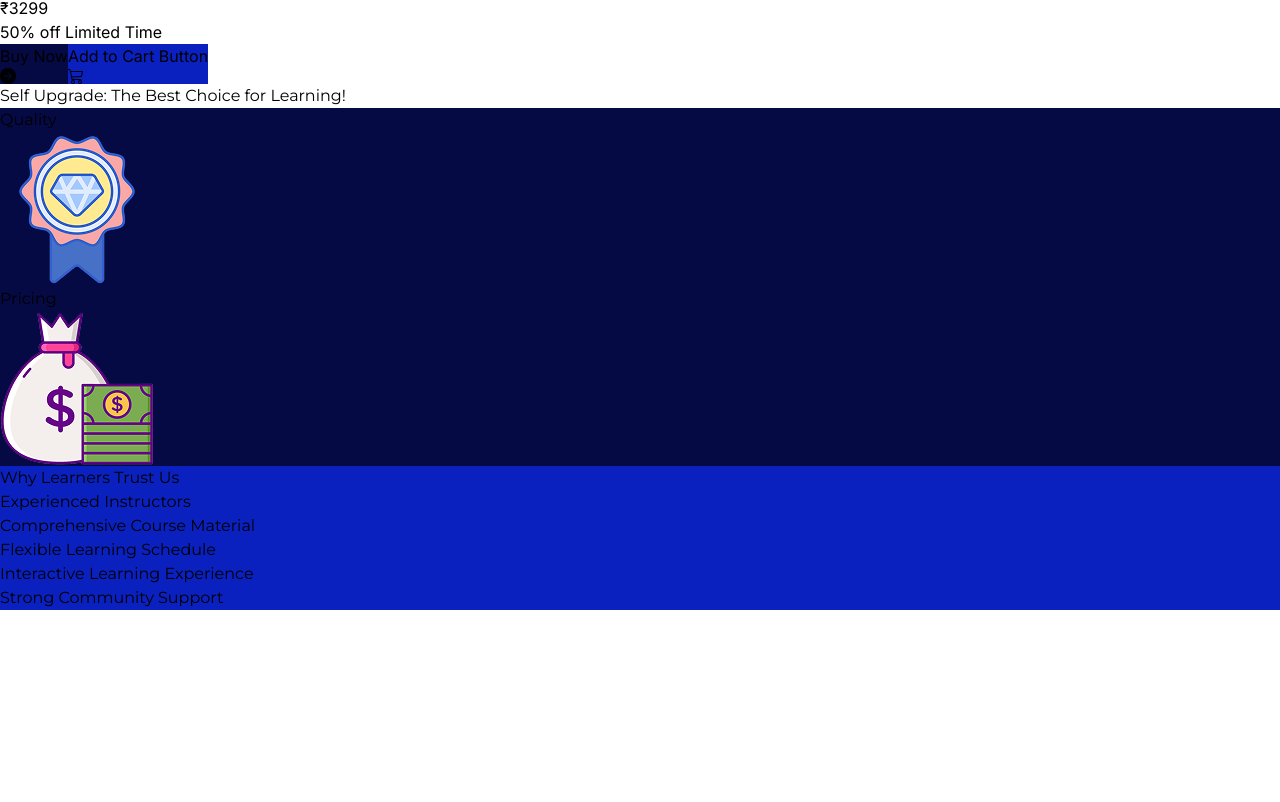
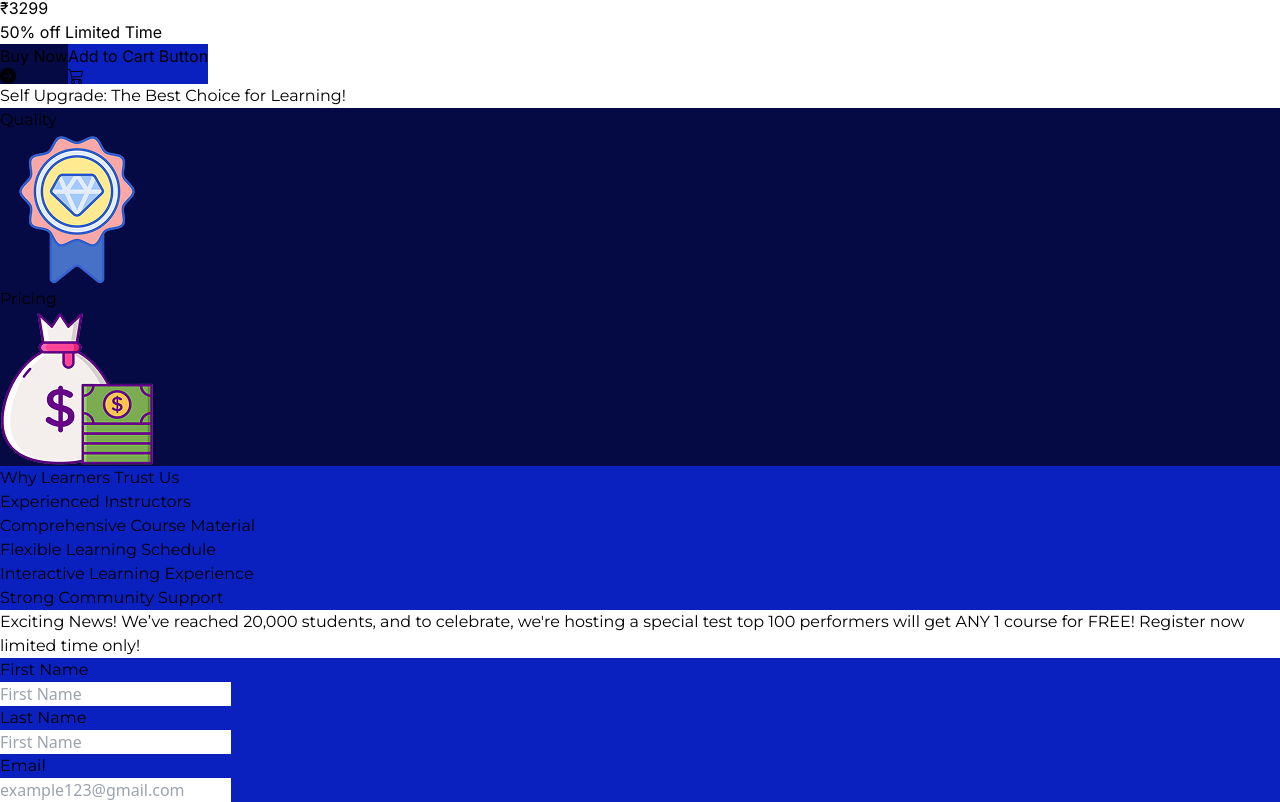
Before and after one commit to Manju1392k/Self-Upgrade, a React (Vite) app: page / in a window 1280 px wide. Shown: the part 3015-3817 px from the top of the page. Before the commit the page ends 3625 px from the top, so only its background shows below. Built offline with nearby package versions, Linux system fonts and the light colour scheme.

Commit message:
Form section started

```diff
--- a/src/components/Home.jsx
+++ b/src/components/Home.jsx
@@ -357,6 +357,38 @@ export default function Home() {
         </div>
       </div>
 
+      {/* Div for Specialprogram. */}
+      <div className="specialprogram flex w-[100vw] justify-around items-center mt-5">
+        {/* Div for text. */}
+        <div className="text w-[45vw] text-center">
+          <h1 className='text-base font-semibold Montserrat'><span className='italic'>Exciting News!</span> We’ve reached 20,000 students, and to celebrate, we're hosting a special test top 100 performers will get ANY 1 course for FREE! Register now limited time only! </h1>
+        </div>
+        {/* Div for form. */}
+        <div className="form mainbluebackgroundcolor w-[40vw] py-4 px-5 rounded-md">
+
+          {/* Div for firstName, LastName. */}
+          <div className="firstnamelastname flex justify-between w-full">
+            {/* Div for FirstName. */}
+            <div className="firstname w-full mr-2">
+              <h1 className='text-white font-semibold Montserrat'>First Name</h1>
+              <input type="name" placeholder='First Name' className='w-full px-2 pb-1 rounded-md' />
+            </div>
+            {/* Div for LastName. */}
+            <div className="LastName w-full">
+              <h1 className='text-white font-semibold Montserrat'>Last Name</h1>
+              <input type="name" placeholder='First Name' className='w-full px-2 pb-1 rounded-md' />
+            </div>
+          </div>
+
+          {/* Div for Email. */}
+          <div className="Email w-full mt-1">
+            <h1 className='text-white font-semibold Montserrat'>Email</h1>
+            <input type="name" placeholder='example123@gmail.com' className='w-full px-2 pb-1 rounded-md' />
+          </div>
+
+        </div>
+      </div>
+
     </>
 
   )
```
